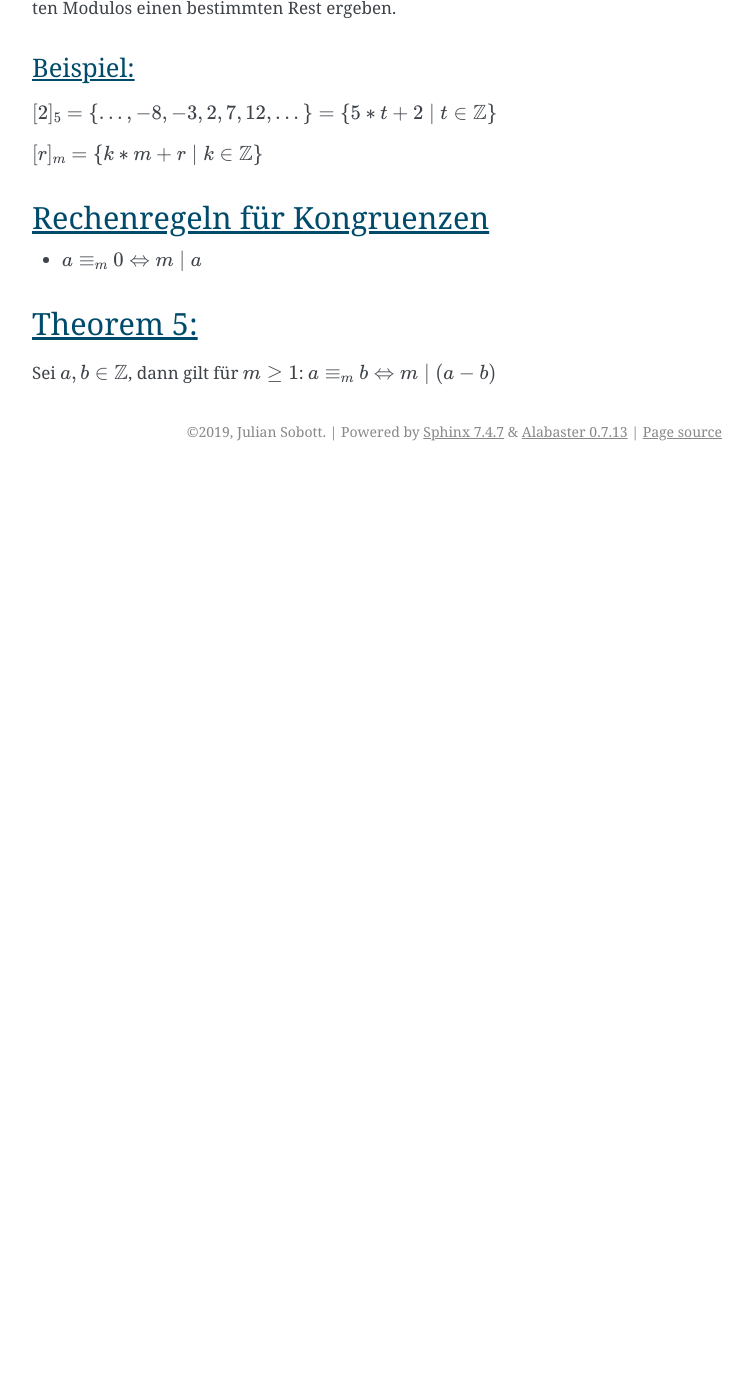
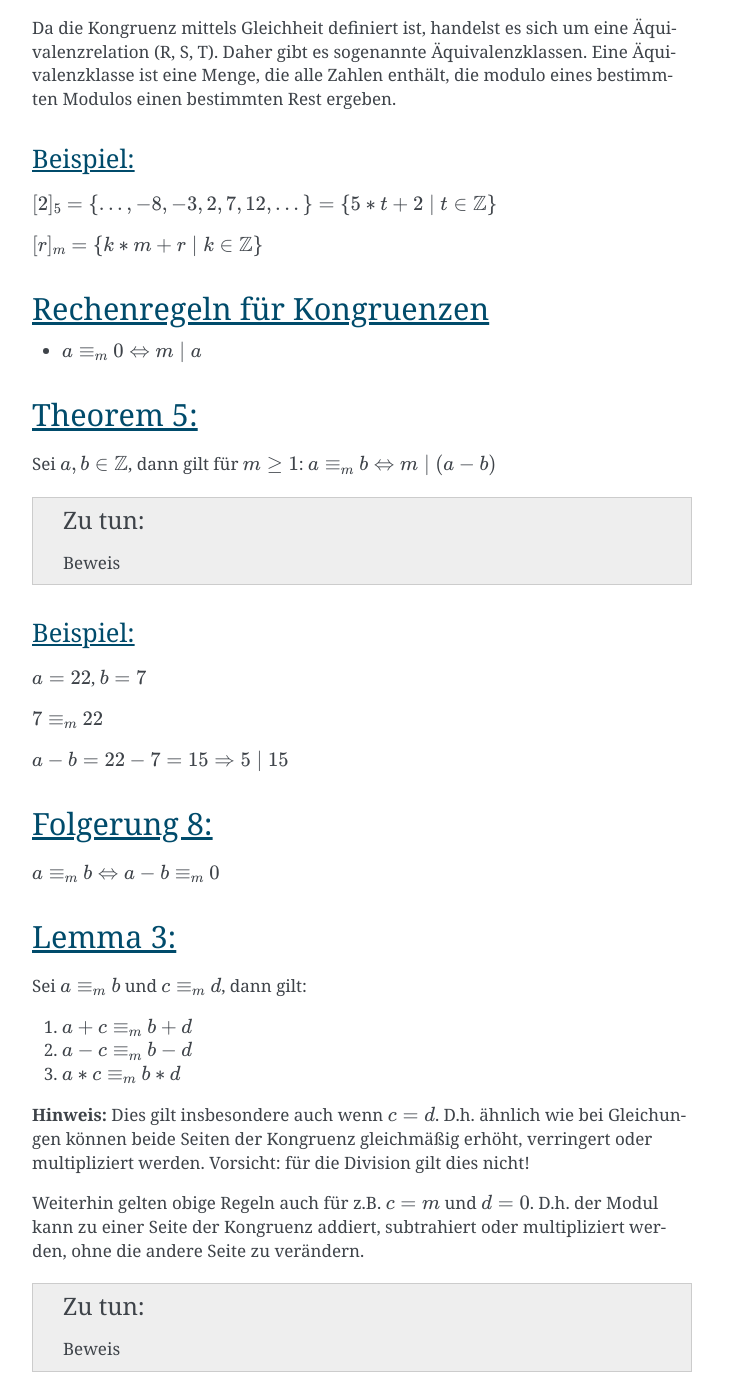
Before and after one commit to JulianSobott/Informatik-Studium, a Sphinx documentation site: the page built from source/diskrete_mathematik_und_lineare_algebra/03_kongruenzen.rst, in a window 1280 px wide and 1400 px high, scrolled down 793 px. Shown: the whole window, without its empty margins (388-1141 px from the left). Built offline with Sphinx 7.4.7, drawn with Linux system fonts in a browser that asks for light colours; before the commit the page ends 1264 px from its top, so only the background shows below that; some of the changed text lies outside the part shown.

Commit message:
Add Kongruenzen (DM: 02.04.2019)

```diff
--- a/source/diskrete_mathematik_und_lineare_algebra/03_kongruenzen.rst
+++ b/source/diskrete_mathematik_und_lineare_algebra/03_kongruenzen.rst
@@ -43,3 +43,42 @@
 **********
 
 Sei :math:`a,b \in \mathbb{Z}`, dann gilt für :math:`m\ge 1`: :math:`a\equiv_m b \Leftrightarrow m\mid(a-b)`
+
+.. todo::
+
+    Beweis
+
+Beispiel:
+^^^^^^^^^^
+
+:math:`a=22`, :math:`b=7`
+
+:math:`7\equiv_m 22`
+
+:math:`a-b=22-7=15 \Rightarrow 5\mid 15`
+
+
+Folgerung 8:
+*************
+
+:math:`a\equiv_m b \Leftrightarrow a-b \equiv_m 0`
+
+
+Lemma 3:
+***********
+
+Sei :math:`a\equiv_m b` und :math:`c\equiv_m d`, dann gilt:
+
+1. :math:`a+c \equiv_m b+d`
+2. :math:`a-c \equiv_m b-d`
+3. :math:`a*c \equiv_m b*d`
+
+**Hinweis:** Dies gilt insbesondere auch wenn :math:`c=d`. D.h. ähnlich wie bei Gleichungen können beide Seiten der
+Kongruenz gleichmäßig erhöht, verringert oder multipliziert werden. Vorsicht: für die Division gilt dies nicht!
+
+Weiterhin gelten obige Regeln auch für z.B. :math:`c=m` und :math:`d=0`. D.h. der Modul kann zu einer Seite der
+Kongruenz addiert, subtrahiert oder multipliziert werden, ohne die andere Seite zu verändern.
+
+.. todo::
+
+    Beweis
```
